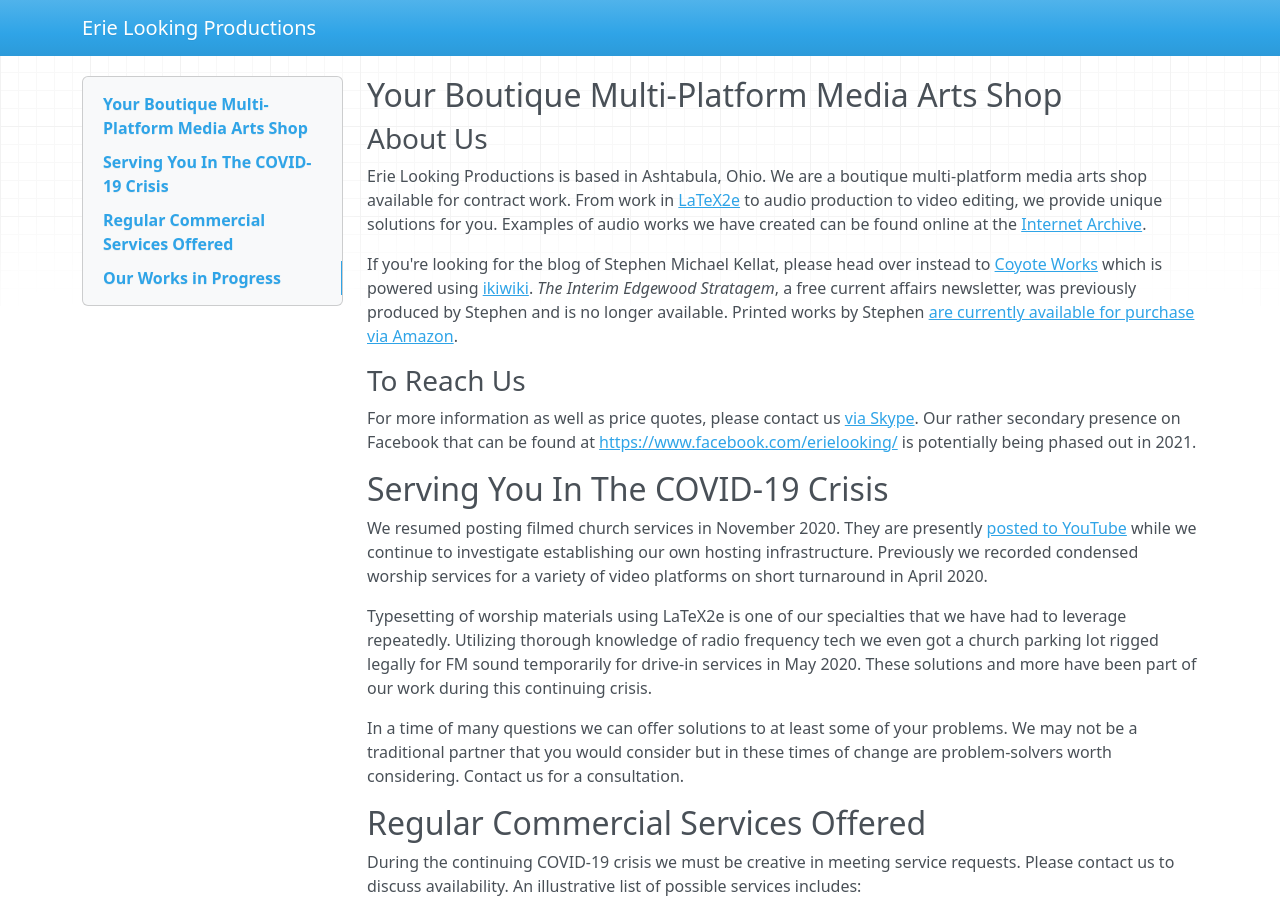
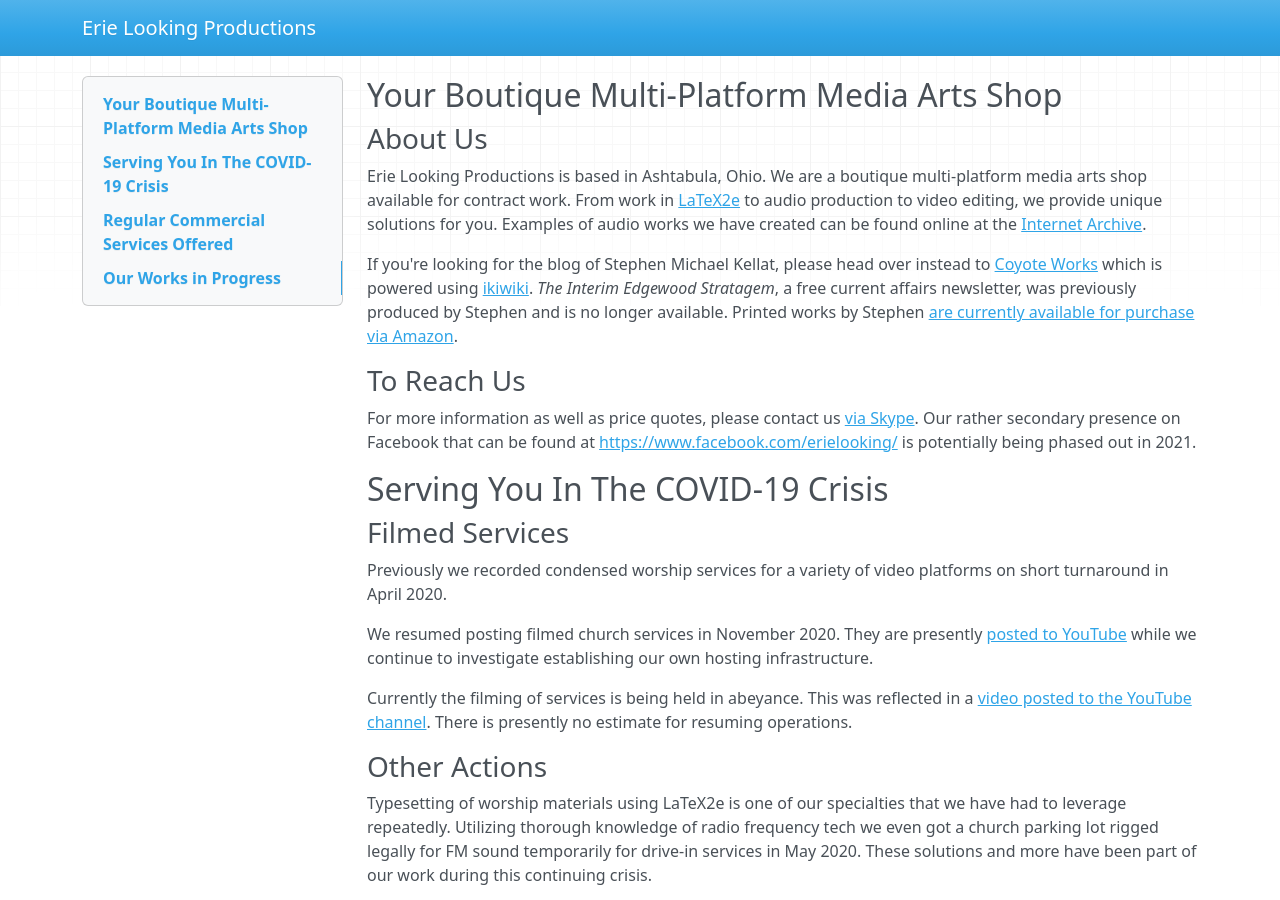
Before and after one commit to skellat/mkdocs-cms, an MkDocs documentation site: the page built from docs/index.md, in a window 1280 px wide and 900 px high. Built offline with MkDocs 1.6.1, drawn with Linux system fonts in a browser that asks for light colours; nearby versions of some CDN libraries.

Commit message:
Updated the homepage to reflect that video operations are presently being held in abeyance
Signed-off-by: Stephen Michael Kellat <skellat@ubuntu.com>

```diff
--- a/docs/index.md
+++ b/docs/index.md
@@ -12,7 +12,15 @@
 
 ## Serving You In The COVID-19 Crisis
 
-We resumed posting filmed church services in November 2020.  They are presently [posted to YouTube](https://www.youtube.com/channel/UCOXfWtVAbaXrRrBsx5baFjg) while we continue to investigate establishing our own hosting infrastructure.  Previously we recorded condensed worship services for a variety of video platforms on short turnaround in April 2020.
+### Filmed Services
+
+Previously we recorded condensed worship services for a variety of video platforms on short turnaround in April 2020.
+
+We resumed posting filmed church services in November 2020.  They are presently [posted to YouTube](https://www.youtube.com/channel/UCOXfWtVAbaXrRrBsx5baFjg) while we continue to investigate establishing our own hosting infrastructure.
+
+Currently the filming of services is being held in abeyance.  This was reflected in a [video posted to the YouTube channel](https://youtu.be/_7biCeGEuoM).  There is presently no estimate for resuming operations.
+
+### Other Actions
 
 Typesetting of worship materials using LaTeX2e is one of our specialties that we have had to leverage repeatedly.  Utilizing thorough knowledge of radio frequency tech we even got a church parking lot rigged legally for FM sound temporarily for drive-in services in May 2020.  These solutions and more have been part of our work during this continuing crisis.
 
```
Also changed, not shown: README.md (+1 -1 lines).
